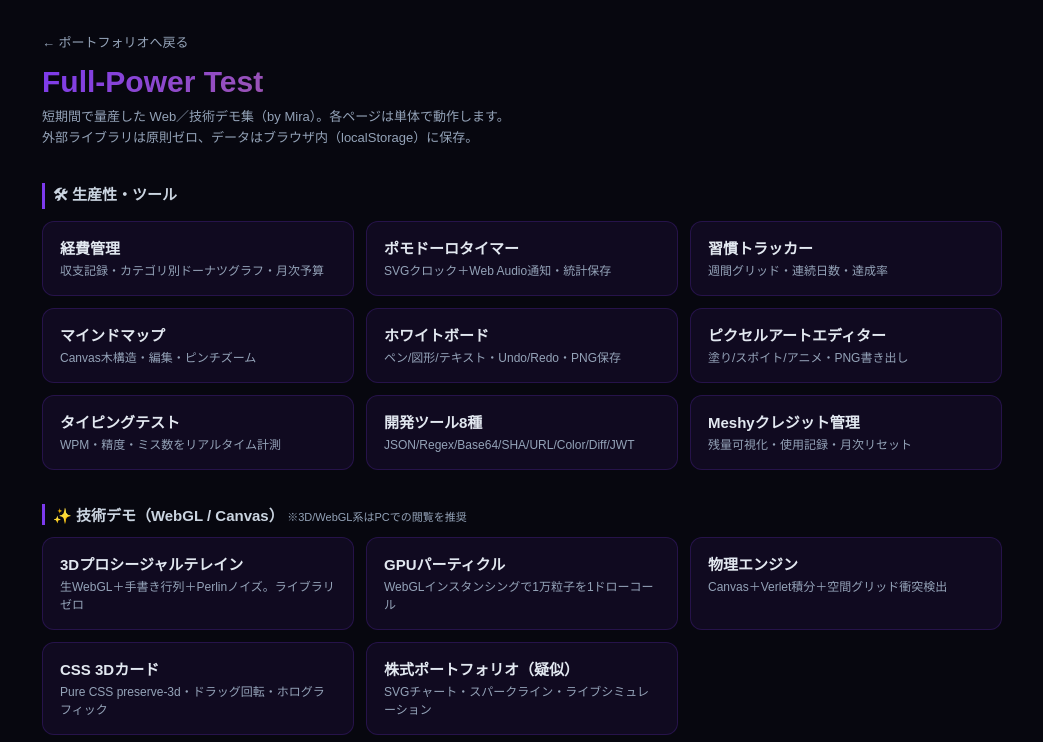
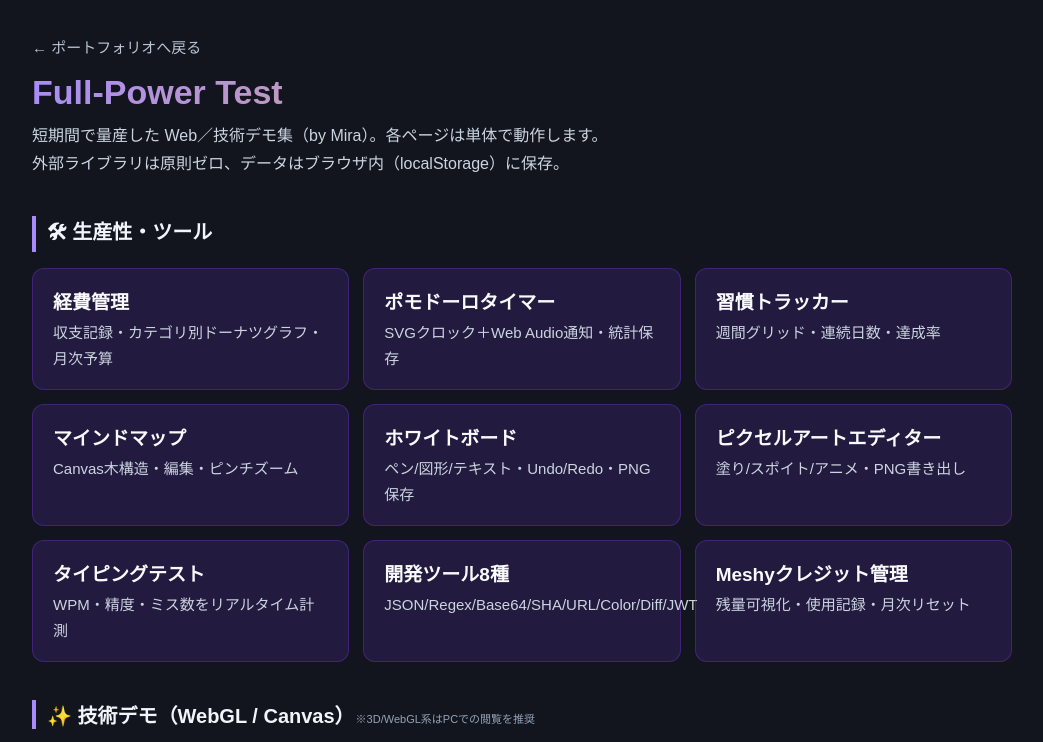
Before and after one commit to miraverse-studio/portfolio, a browser extension: page apps/full-power-test/index.html in a window 1280 px wide. Shown: the top 742 px of the page, without its empty margins (118-1161 px from the left). Drawn offline with Linux system fonts and the light colour scheme.

Commit message:
style(full-power-test): larger text + higher contrast + softer dark bg for readability
文字サイズ拡大(desc12→15/name15→19/h2 15→20)・muted gray→明るめ・背景#07070f→#13151eで可読性向上。

Co-Authored-By: Claude Opus 4.8 <noreply@anthropic.com>

```diff
--- a/apps/full-power-test/index.html
+++ b/apps/full-power-test/index.html
@@ -6,18 +6,18 @@
 <title>Full-Power Test — 制作物コレクション</title>
 <style>
   *{margin:0;padding:0;box-sizing:border-box}
-  body{background:#07070f;color:#e2e8f0;font-family:'Hiragino Sans','Noto Sans JP',sans-serif;min-height:100vh;padding:32px 20px 64px}
-  .wrap{max-width:960px;margin:0 auto}
-  .back{color:#94a3b8;font-size:13px;text-decoration:none}
-  .title{font-size:30px;font-weight:900;margin-top:14px;background:linear-gradient(135deg,#7c3aed,#f59e0b);-webkit-background-clip:text;-webkit-text-fill-color:transparent;background-clip:text}
-  .sub{color:#94a3b8;font-size:13px;margin-top:8px;line-height:1.6}
-  h2{font-size:15px;margin:34px 0 12px;color:#cbd5e1;border-left:3px solid #7c3aed;padding-left:8px}
-  .grid{display:grid;gap:12px;grid-template-columns:repeat(auto-fill,minmax(240px,1fr))}
-  .card{display:block;background:rgba(124,58,237,0.08);border:1px solid rgba(124,58,237,0.2);border-radius:12px;padding:15px 17px;text-decoration:none;color:inherit;transition:.2s}
-  .card:hover{border-color:rgba(124,58,237,0.55);transform:translateY(-2px)}
-  .name{font-weight:700;font-size:15px;margin-bottom:4px}
-  .desc{font-size:12px;color:#94a3b8;line-height:1.5}
-  .foot{margin-top:48px;text-align:center;font-size:11px;color:rgba(148,163,184,0.5);line-height:1.6}
+  body{background:#13151e;color:#f1f5f9;font-family:'Hiragino Sans','Noto Sans JP',sans-serif;min-height:100vh;padding:36px 22px 72px}
+  .wrap{max-width:980px;margin:0 auto}
+  .back{color:#b9c4d4;font-size:15px;text-decoration:none}
+  .title{font-size:34px;font-weight:900;margin-top:16px;background:linear-gradient(135deg,#a78bfa,#fbbf24);-webkit-background-clip:text;-webkit-text-fill-color:transparent;background-clip:text}
+  .sub{color:#cbd5e1;font-size:16px;margin-top:10px;line-height:1.75}
+  h2{font-size:20px;margin:38px 0 16px;color:#f1f5f9;border-left:4px solid #a78bfa;padding-left:11px}
+  .grid{display:grid;gap:14px;grid-template-columns:repeat(auto-fill,minmax(260px,1fr))}
+  .card{display:block;background:rgba(124,58,237,0.16);border:1px solid rgba(124,58,237,0.34);border-radius:12px;padding:18px 20px;text-decoration:none;color:inherit;transition:.2s}
+  .card:hover{border-color:rgba(167,139,250,0.75);transform:translateY(-2px)}
+  .name{font-weight:700;font-size:19px;margin-bottom:6px;color:#f8fafc}
+  .desc{font-size:15px;color:#cbd5e1;line-height:1.7}
+  .foot{margin-top:52px;text-align:center;font-size:13px;color:rgba(203,213,225,0.6);line-height:1.7}
 </style>
 </head>
 <body>
```
